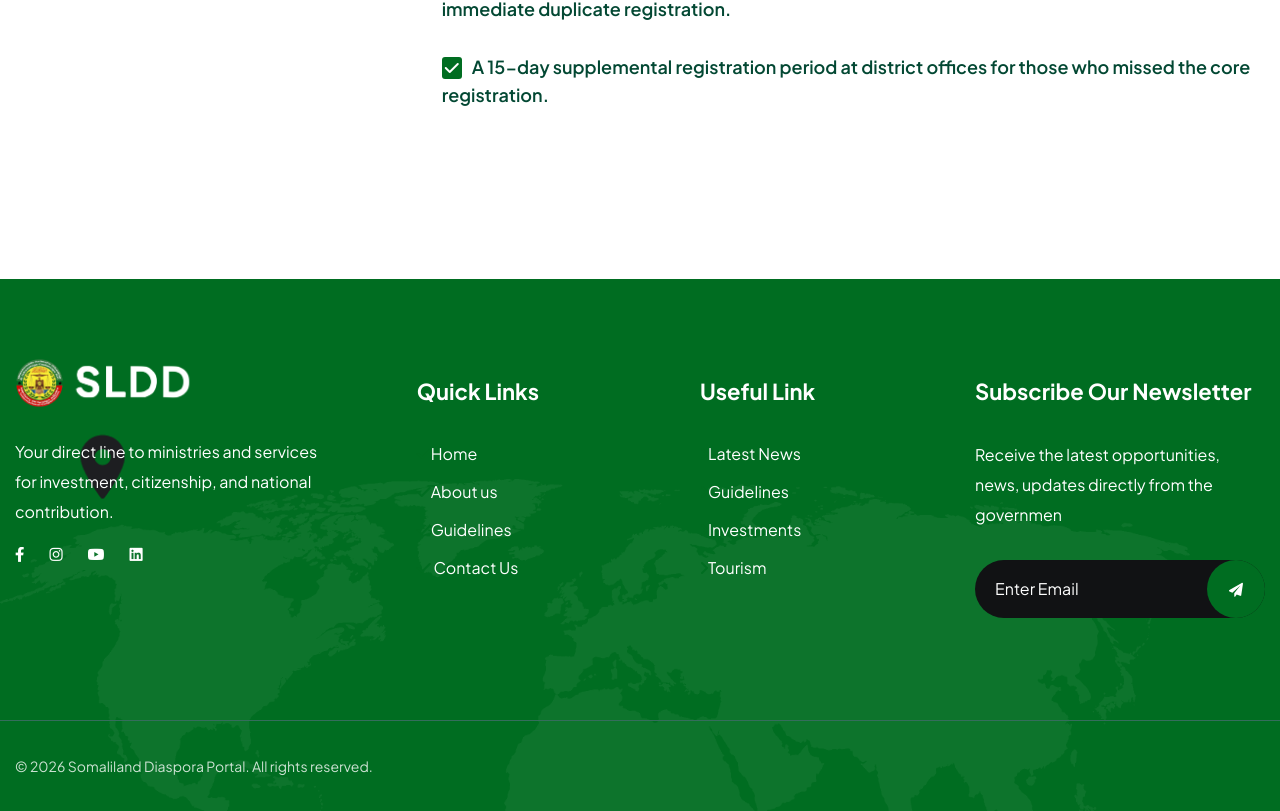
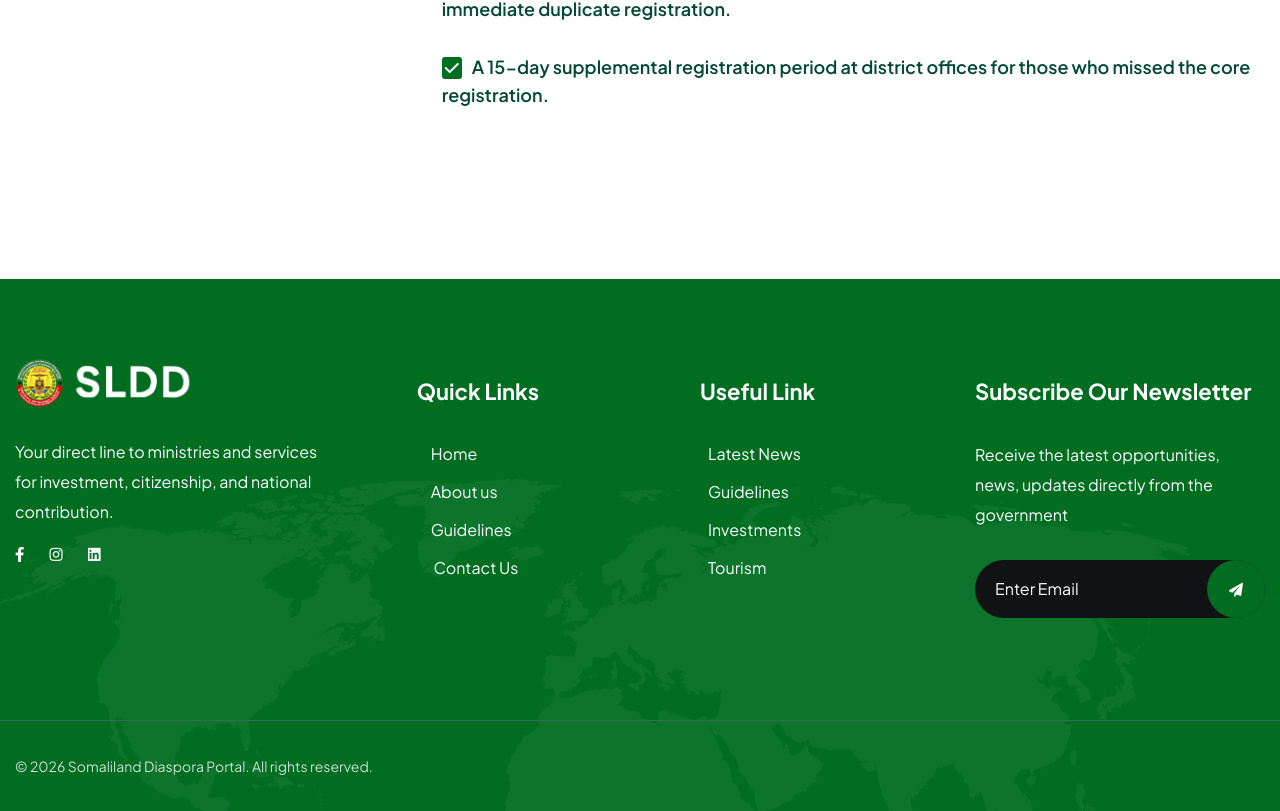
Before and after one commit to janogale/sldiaspora, a Next.js app: page /guidlines in a window 1280 px wide. Shown: the part 1578-2389 px from the top of the page. Built offline with nearby package versions, Linux system fonts and the light colour scheme.

Commit message:
update footer

```diff
--- a/app/components/footer.tsx
+++ b/app/components/footer.tsx
@@ -98,10 +98,10 @@ const Footer = () => {
                 data-wow-delay=".2s"
               >
                 <span className="footer__widget-item-1-location">
-                  <img
+                  {/* <img
                     src="./assets/imgs/footer/footer1-bg-location-img.png"
                     alt="img not found"
-                  />
+                  /> */}
                 </span>
                 <div className="footer__logo mb-30">
                   <Link href="/">
@@ -125,9 +125,9 @@ const Footer = () => {
                   <a href="https://instagram.com/">
                     <i className="fa-brands fa-instagram"></i>
                   </a>
-                  <a href="https://www.youtube.com/">
+                  {/* <a href="https://www.youtube.com/">
                     <i className="fa-brands fa-youtube"></i>
-                  </a>
+                  </a> */}
                   <a href="https://linkedin.com/">
                     <i className="fa-brands fa-linkedin"></i>
                   </a>
@@ -221,7 +221,7 @@ const Footer = () => {
                       <p>
                         {" "}
                         Receive the latest opportunities, news, updates directly
-                        from the governmen
+                        from the government
                       </p>
                     </li>
                   </ul>
```
